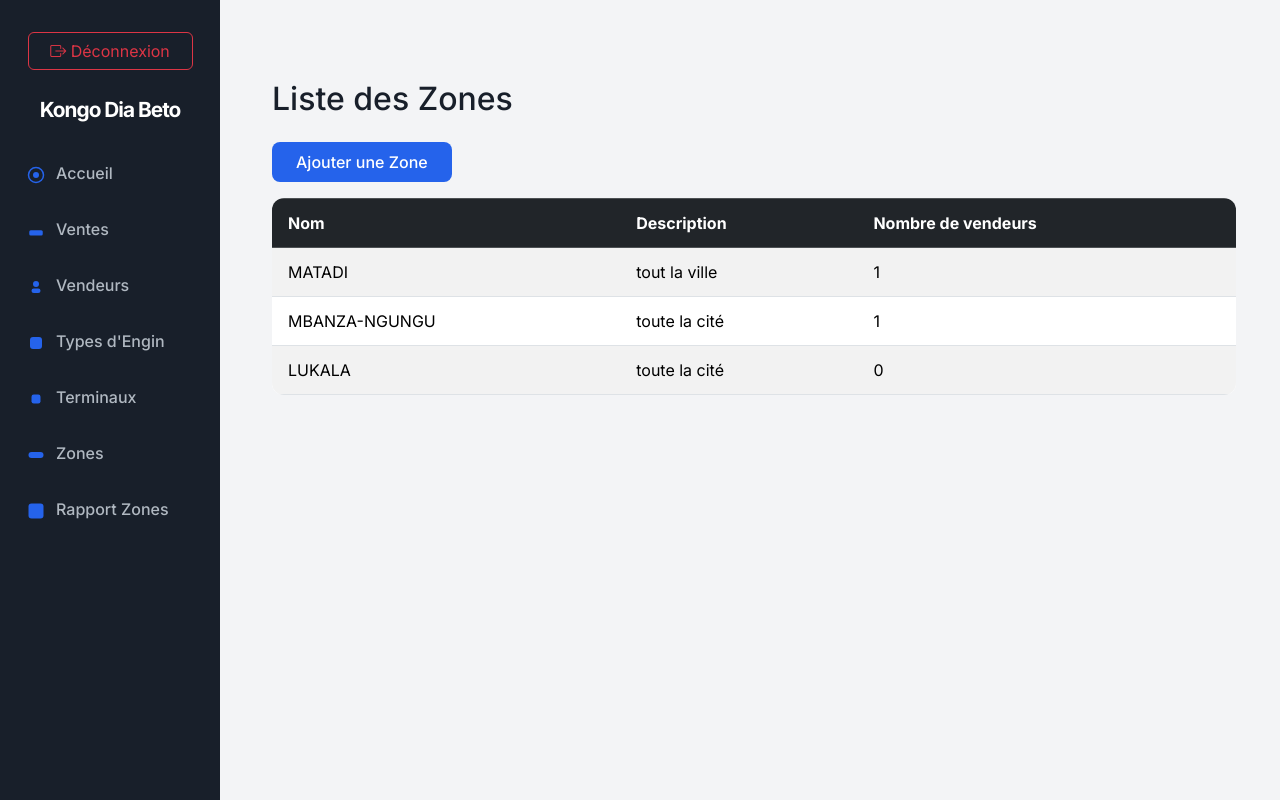
After one commit to Sha-703/Stationnement, a Django app: page /api/zones/ in a window 1280 px wide. The commit adds this page. Run offline with Django 4.2, Linux system fonts and the light colour scheme; a user stored in the database is signed in; data comes from the database, SQL or seed files in the repository; both versions use the stored data as it was after the commit.

Commit message:
ajout de la zone

```diff
--- a/apps/sales/models.py
+++ b/apps/sales/models.py
@@ -17,9 +17,17 @@ class TypeEngin(models.Model):
             self.default_description = self.default_description.upper()
         super().save(*args, **kwargs)
 
+class Zone(models.Model):
+    nom = models.CharField(max_length=100, unique=True)
+    description = models.TextField(blank=True, null=True)
+
+    def __str__(self):
+        return self.nom
+
 class Vendeur(models.Model):
     nom_du_vendeur = models.CharField(max_length=100)
     email = models.EmailField(max_length=255, unique=True)  # Adresse e-mail
+    zone = models.ForeignKey('Zone', on_delete=models.SET_NULL, null=True, blank=True, related_name='vendeurs')
 
     def __str__(self):
         return self.nom_du_vendeur
--- a/apps/sales/templates/base.html
+++ b/apps/sales/templates/base.html
@@ -51,6 +51,16 @@
                     <svg xmlns='http://www.w3.org/2000/svg' width='18' height='18' fill='currentColor' viewBox='0 0 24 24'><rect x='6' y='6' width='12' height='12' rx='3' fill='#2563eb'/></svg>
                 </span>Terminaux
             </a>
+            <a class="nav-link {% if request.path == '/zones/' %}active{% endif %}" href="{% url 'zone_list' %}">
+                <span style="display:inline-block; width:24px; text-align:center; margin-right:8px; color:#a5b4fc;">
+                    <svg xmlns='http://www.w3.org/2000/svg' width='18' height='18' fill='currentColor' viewBox='0 0 24 24'><rect x='2' y='8' width='20' height='8' rx='4' fill='#2563eb'/></svg>
+                </span>Zones
+            </a>
+            <a class="nav-link {% if request.path == '/rapport-zone/' %}active{% endif %}" href="{% url 'rapport_vente_zone' %}">
+                <span style="display:inline-block; width:24px; text-align:center; margin-right:8px; color:#a5b4fc;">
+                    <svg xmlns='http://www.w3.org/2000/svg' width='18' height='18' fill='currentColor' viewBox='0 0 24 24'><rect x='2' y='2' width='20' height='20' rx='4' fill='#2563eb'/></svg>
+                </span>Rapport Zones
+            </a>
         </nav>
     </div>
     <div class="main-content">
--- a/apps/sales/templates/pos_list.html
+++ b/apps/sales/templates/pos_list.html
@@ -26,7 +26,7 @@
                 <td>{{ pos.created_at|date:'d/m/Y H:i' }}</td>
                 <td>{{ pos.updated_at|date:'d/m/Y H:i' }}</td>
                 <td class="d-flex gap-2">
-                    <a href="{% url 'add_pos' %}?id={{ pos.id }}" class="btn btn-warning btn-sm">Modifier</a>
+                    <a href="{% url 'update_pos' pos.id %}" class="btn btn-warning btn-sm">Modifier</a>
                     <form method="post" action="{% url 'delete_pos' pos.id %}" style="display:inline;">
                         {% csrf_token %}
                         <button type="submit" class="btn btn-danger btn-sm" onclick="return confirm('Voulez-vous vraiment supprimer ce terminal ?');">Supprimer</button>
--- /dev/null
+++ b/apps/sales/templates/zone_list.html
@@ -0,0 +1,30 @@
+{% extends "base.html" %}
+{% block title %}Liste des Zones{% endblock %}
+{% block content %}
+<div class="container py-5">
+  <h2 class="mb-4">Liste des Zones</h2>
+  <a href="{% url 'zone_create' %}" class="btn btn-primary mb-3">Ajouter une Zone</a>
+  <div class="table-responsive">
+    <table class="table table-striped table-bordered">
+      <thead class="table-dark">
+        <tr>
+          <th>Nom</th>
+          <th>Description</th>
+          <th>Nombre de vendeurs</th>
+        </tr>
+      </thead>
+      <tbody>
+        {% for zone in zones %}
+        <tr>
+          <td>{{ zone.nom }}</td>
+          <td>{{ zone.description }}</td>
+          <td>{{ zone.vendeurs.count }}</td>
+        </tr>
+        {% empty %}
+        <tr><td colspan="3" class="text-center">Aucune zone enregistrée.</td></tr>
+        {% endfor %}
+      </tbody>
+    </table>
+  </div>
+</div>
+{% endblock %}
--- a/apps/sales/urls.py
+++ b/apps/sales/urls.py
@@ -3,12 +3,14 @@ from rest_framework.routers import DefaultRouter
 from .views import (
     SalesListView, SalesDetailView, CreateSaleView, ValidateSaleView, LoginView, InvoiceDetailView,
     vendeur_list_view, vendeur_create_view, vendeur_update_view, vendeur_delete_view,
-    POSViewSet, POSCreateView, update_pos_status, pos_list_view,
+    POSViewSet, POSCreateView, POSUpdateView, update_pos_status, pos_list_view,
     identification_vendeur, effectuer_vente, voir_facture, previsualiser_facture, enregistrer_vente_apres_impression,
     pos_delete_view, VendeurLoginAPIView,
     rapport_vente_vendeur, accueil_vendeur, historique_vente, logout_vendeur, historique_vendeur,
     rapport_vente_vendeur_print, login_view, enregistrer_vente_apres_impression, logout_utilisateur,
-    TypeEnginListView, TypeEnginCreateView, TypeEnginUpdateView, TypeEnginDeleteView
+    TypeEnginListView, TypeEnginCreateView, TypeEnginUpdateView, TypeEnginDeleteView,
+    ZoneListView, ZoneCreateView,
+    rapport_vente_zone
 )
 
 router = DefaultRouter()
@@ -32,6 +34,7 @@ urlpatterns = [
     path('pos/add/', POSCreateView.as_view(), name='add_pos'),
     path('pos/<int:pos_id>/update-status/', update_pos_status, name='update_pos_status'),
     path('pos/', pos_list_view, name='pos_list'),
+    path('pos/modifier/<int:pk>/', POSUpdateView.as_view(), name='update_pos'),
 
     # Routes POS pour vente rapide
     path('vente/identification/', identification_vendeur, name='identification_vendeur'),
@@ -59,4 +62,10 @@ urlpatterns = [
     path('types-engin/ajouter/', TypeEnginCreateView.as_view(), name='type_engin_create'),
     path('types-engin/modifier/<int:pk>/', TypeEnginUpdateView.as_view(), name='type_engin_update'),
     path('types-engin/supprimer/<int:pk>/', TypeEnginDeleteView.as_view(), name='type_engin_delete'),
+
+    # Routes pour les zones
+    path('zones/', ZoneListView.as_view(), name='zone_list'),
+    path('zones/ajouter/', ZoneCreateView.as_view(), name='zone_create'),
+
+    path('rapport-zone/', rapport_vente_zone, name='rapport_vente_zone'),
 ]
--- a/apps/sales/views.py
+++ b/apps/sales/views.py
@@ -9,9 +9,9 @@ from django.contrib.auth import get_user_model, authenticate, login
 from django.shortcuts import render, redirect, get_object_or_404
 from django.views.generic.edit import CreateView
 from django.urls import reverse_lazy
-from .models import TypeEngin, Sale, Vendeur, POS, Invoice  # Ajout de Invoice à l'import
+from .models import TypeEngin, Sale, Vendeur, POS, Invoice, Zone
 from .serializers import TypeEnginSerializer, SaleSerializer, InvoiceSerializer, POSSerializer
-from .forms import VendeurForm, TypeEnginForm, POSForm
+from .forms import VendeurForm, TypeEnginForm, POSForm, ZoneForm
 from .vente_form import VenteForm
 import qrcode
 import base64
@@ -141,6 +141,12 @@ class POSCreateView(CreateView):
     form_class = POSForm
     template_name = 'pos_form.html'
     success_url = reverse_lazy('dashboard')
+
+class POSUpdateView(UpdateView):
+    model = POS
+    form_class = POSForm
+    template_name = 'pos_form.html'
+    success_url = reverse_lazy('pos_list')
 
 @api_view(['POST'])
 def update_pos_status(request, pos_id):
@@ -506,3 +512,38 @@ class TypeEnginDeleteView(DeleteView):
     model = TypeEngin
     template_name = 'type_engin_confirm_delete.html'
     success_url = reverse_lazy('type_engin_list')
+
+class ZoneCreateView(CreateView):
+    model = Zone
+    form_class = ZoneForm
+    template_name = 'zone_form.html'
+    success_url = reverse_lazy('zone_list')
+
+class ZoneListView(ListView):
+    model = Zone
+    template_name = 'zone_list.html'
+    context_object_name = 'zones'
+
+@login_required
+def rapport_vente_zone(request):
+    zones = Zone.objects.all()
+    zone_id = request.GET.get('zone_id')
+    date_debut = request.GET.get('date_debut')
+    date_fin = request.GET.get('date_fin')
+    ventes = Sale.objects.all()
+    zone_selected = None
+    if zone_id:
+        zone_selected = Zone.objects.get(id=zone_id)
+        ventes = ventes.filter(seller__zone=zone_selected)
+    if date_debut and date_fin:
+        ventes = ventes.filter(created_at__date__gte=date_debut, created_at__date__lte=date_fin)
+    ventes = ventes.order_by('-created_at')
+    total_ventes = ventes.aggregate(total=Sum('price'))['total'] or 0
+    return render(request, 'rapport_vente_zone.html', {
+        'ventes': ventes,
+        'zones': zones,
+        'zone_selected': zone_selected,
+        'total_ventes': total_ventes,
+        'date_debut': date_debut,
+        'date_fin': date_fin,
+    })
```
Also changed, not shown: apps/dashboard/templates/dashboard.html (+62 -0 lines), apps/dashboard/views.py (+13 -1 lines), apps/sales/forms.py (+7 -2 lines), apps/sales/templates/pos_form.html (+10 -1 lines), apps/sales/templates/rapport_vente_zone.html (added, +62 -0 lines), apps/sales/templates/vendeur_form.html (+10 -1 lines), apps/sales/templates/zone_form.html (added, +27 -0 lines), apps/sales/migrations/0012_zone_vendeur_zone.py (added), apps/sales/templates/produit_confirm_delete.html (added), apps/sales/templates/produit_form.html (added), apps/sales/templates/produits_list.html (added), db.sqlite3.
